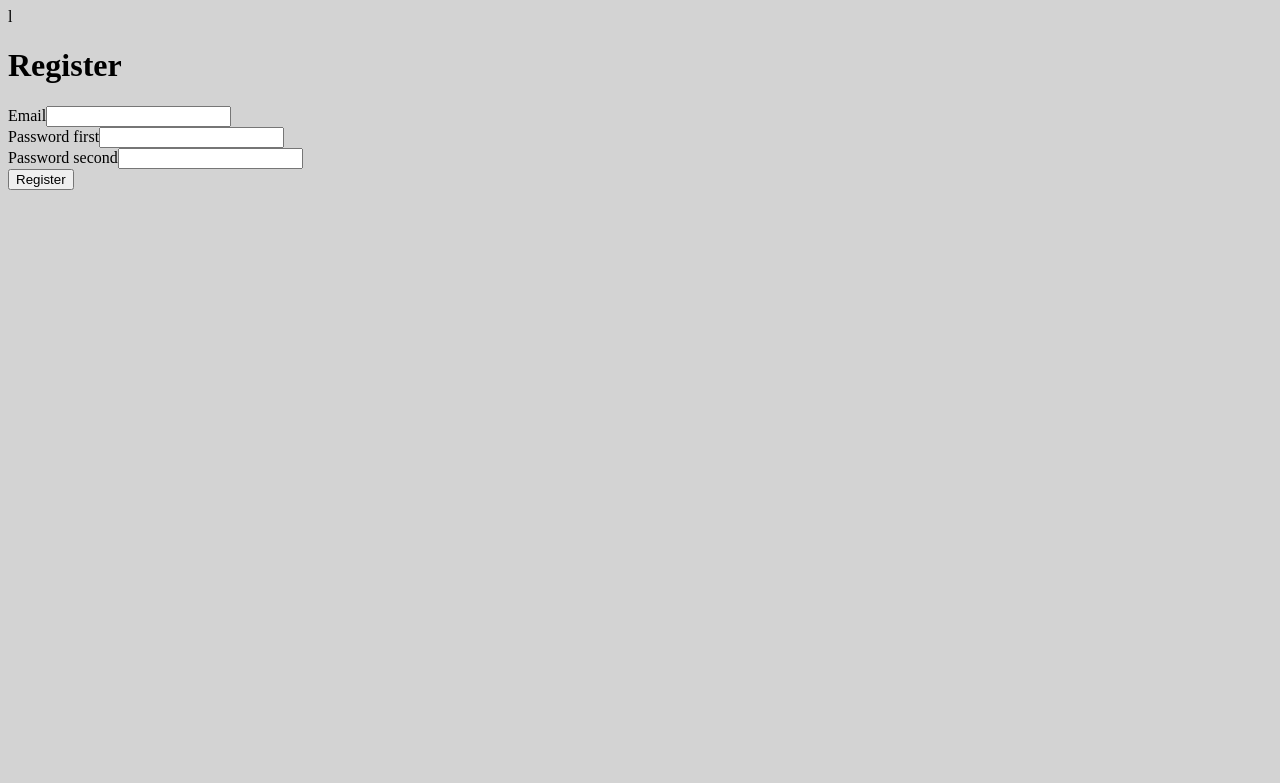
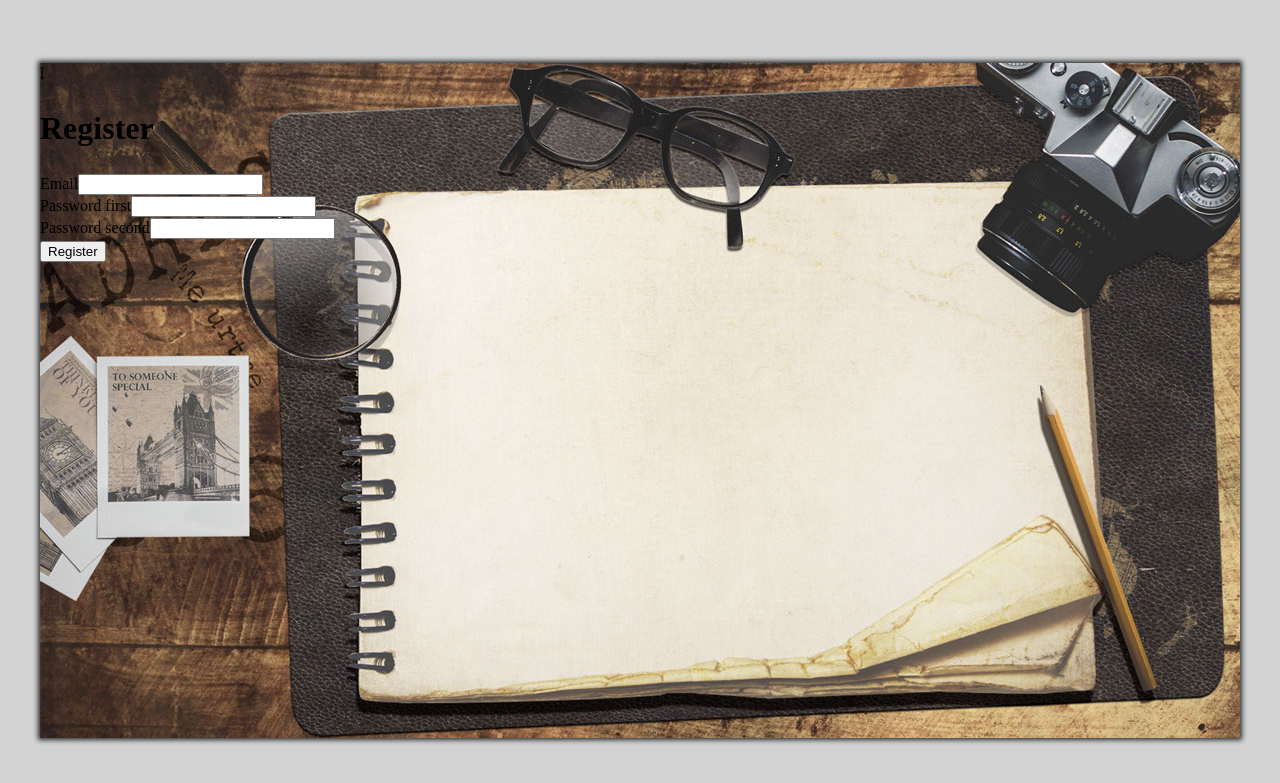
Before and after one commit to micfild/hebaist2, a Symfony app: template templates/registration/register.html.twig in a window 1280 px wide. Shown: the top 783 px of the page. Run offline with Twig, Linux system fonts and the light colour scheme; the template is opened without the code that fills it, so the values that code supplies are empty; form fields are guessed from the names that the template uses; some libraries are stand-ins or nearby versions.

Commit message:
fond ecran css

```diff
--- a/assets/css/app.css
+++ b/assets/css/app.css
@@ -1,3 +1,17 @@
 body {
     background-color: lightgray;
 }
+
+#background {
+    background-image: url("/public/assets/img/background_full.jpg");
+    position: absolute;
+    margin: auto;
+    top: 0;
+    right: 0;
+    bottom: 0;
+    left: 0;
+    width: 1200px;
+    height: 675px;
+    box-shadow: 0 0 5px 2px #282a2d;
+    line-height: 1.4;
+}
```
Also changed, not shown: public/assets/css/style.css.
